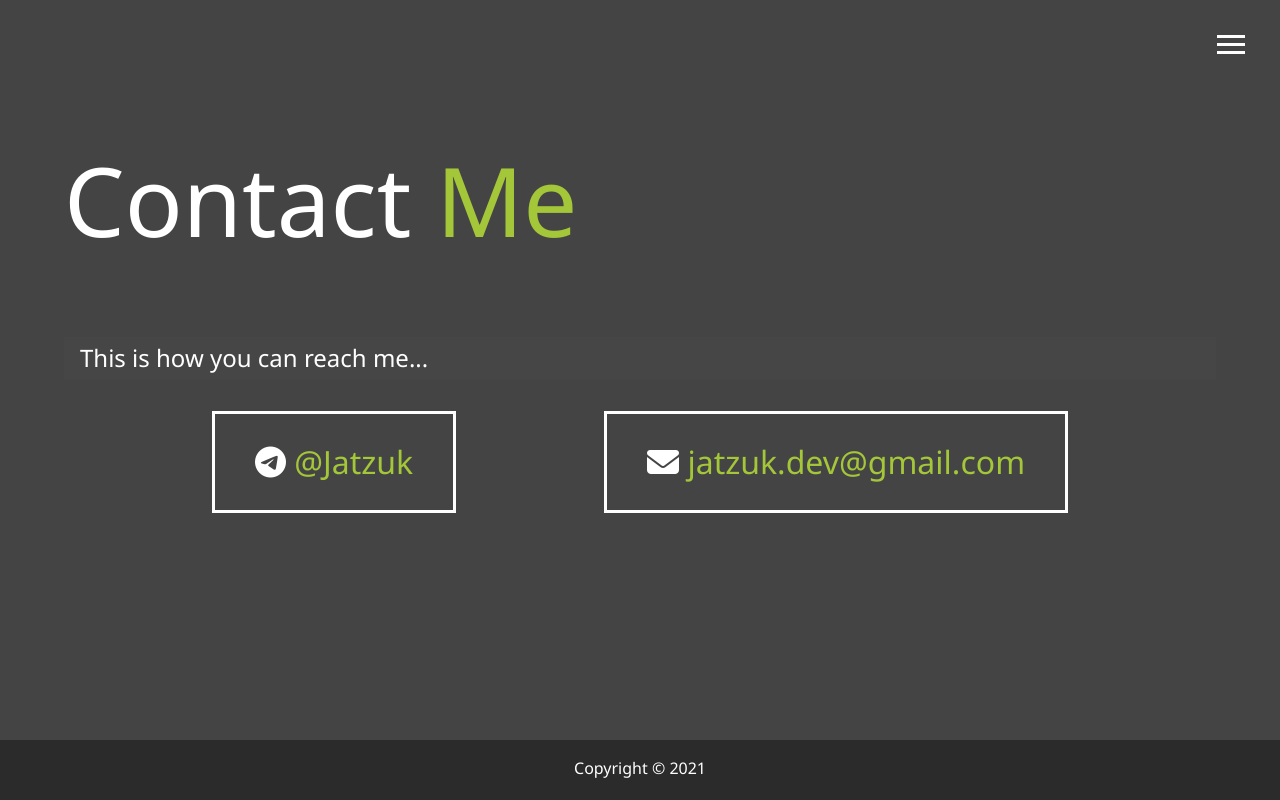
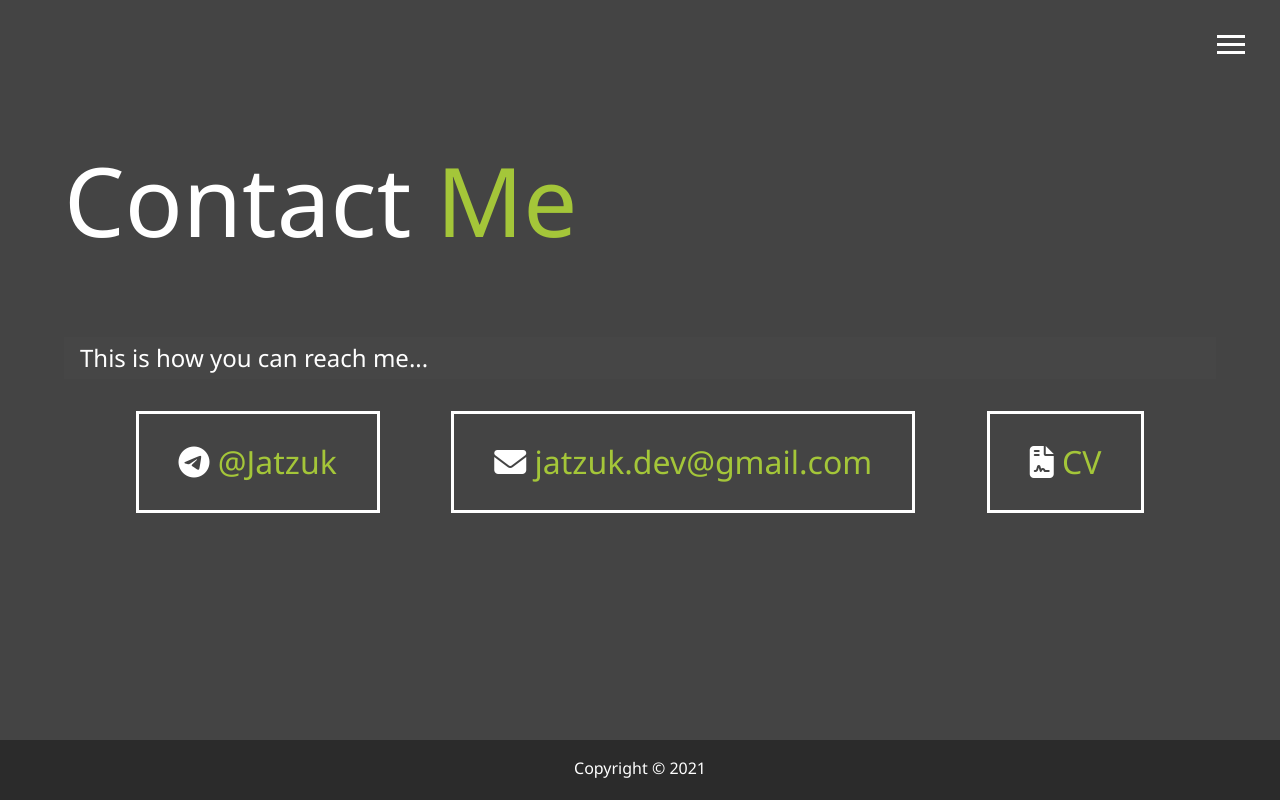
Before and after one commit to jatzuk/jatzuk.dev, a website: page contact.html in a window 1280 px wide. Drawn offline with Linux system fonts and the light colour scheme.

Commit message:
resume section added

```diff
--- a/contact.html
+++ b/contact.html
@@ -64,6 +64,12 @@
                     <span class="text-secondary">jatzuk.dev@gmail.com</span>
                 </a>
             </div>
+            <div>
+                <i class="fas fa-file-contract"></i>
+                <a href="/content/D_Jayathiratne_Android_Developer_CV.pdf#toolbar=0">
+                    <span class="text-secondary">CV</span>
+                </a>
+            </div>
         </div>
     </main>
 
```
Also changed, not shown: 1 other file.
